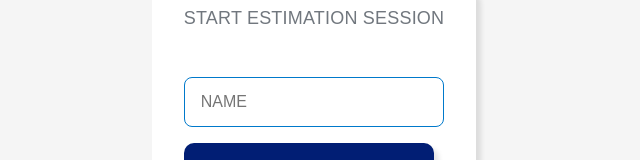
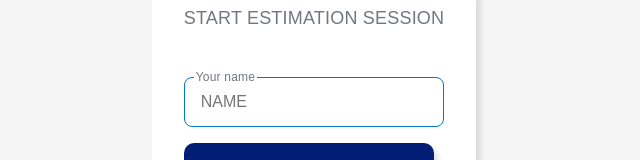
Before and after one commit to Steffra/estimate.cards, a Nuxt app: page /start in a window 1280 px wide. Shown: the part 164-324 px from the top of the page, without its empty margins (326-966 px from the left). Built offline with nearby package versions, Linux system fonts and the light colour scheme.

Commit message:
change label

```diff
--- a/pages/start.vue
+++ b/pages/start.vue
@@ -19,7 +19,7 @@ function startSession() {
     <form @submit.prevent="startSession">
       <div>
         <!-- this works since vue3.4! /> -->
-        <BaseInput v-model:inputValue="name" placeholder="NAME" autofocus />
+        <BaseInput v-model:inputValue="name" placeholder="NAME" label="Your name" autofocus />
       </div>
       <BaseButton :text="'START'" />
     </form>
```
